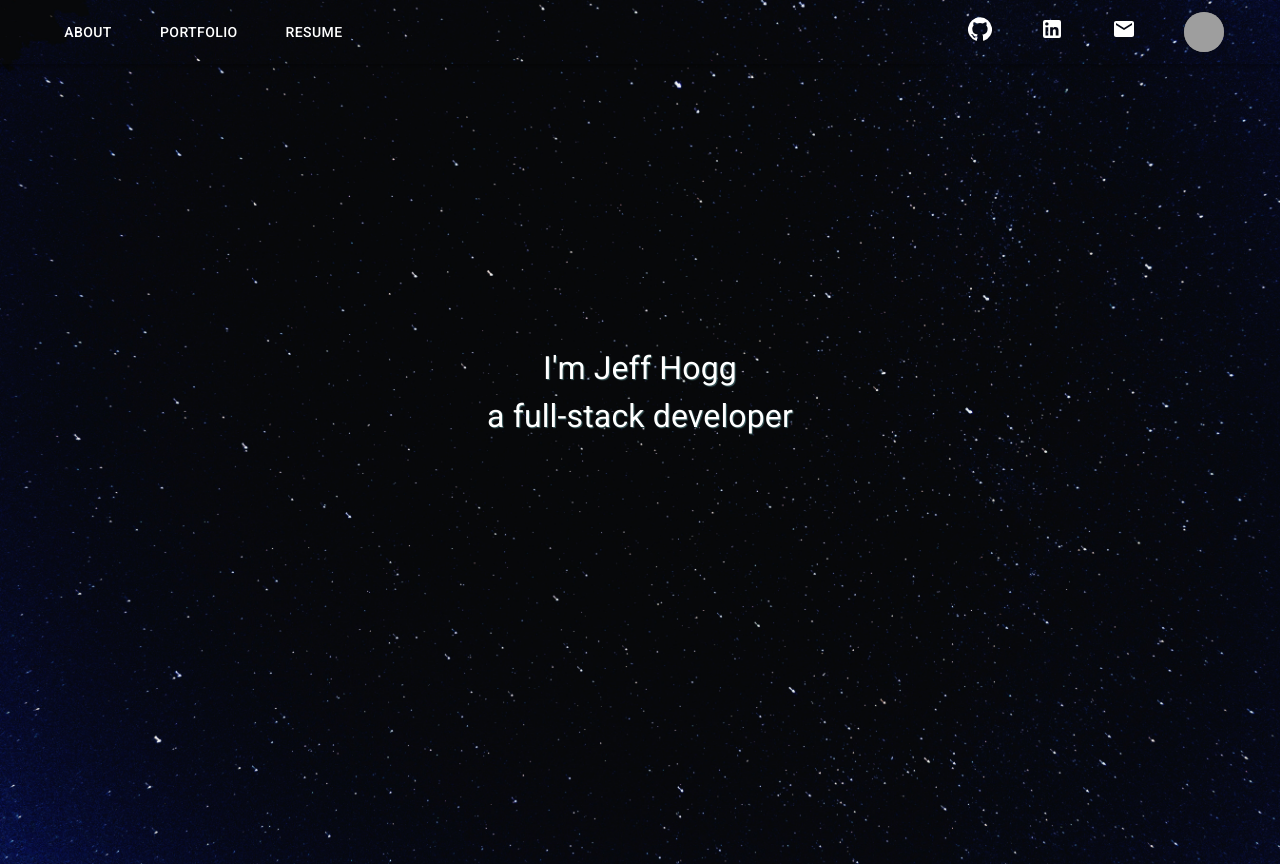
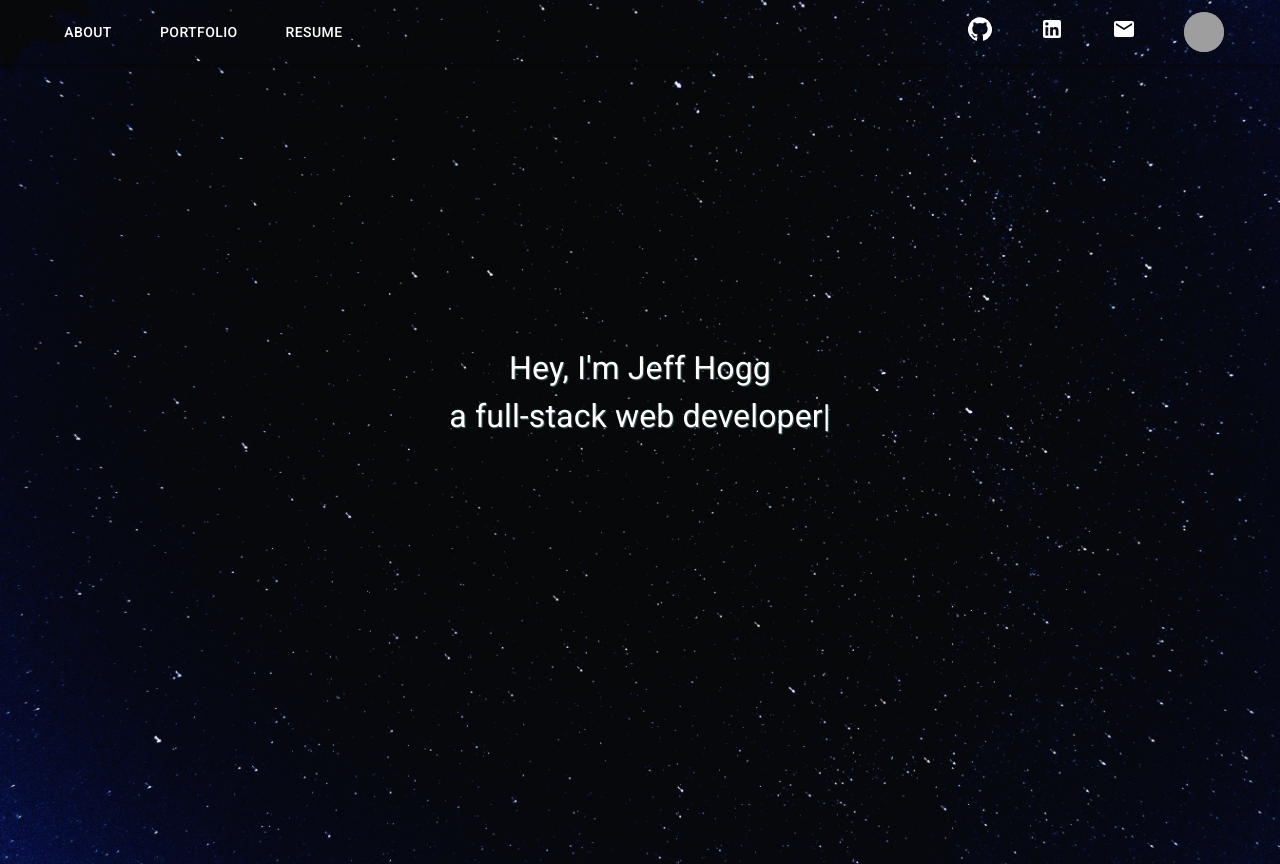
Before and after one commit to jeffreyehogg/portfolio-old, a Next.js app: page / in a window 1280 px wide. Built offline with nearby package versions, Linux system fonts and the light colour scheme; grey boxes are pictures that could not be loaded.

Commit message:
adds landing text animation

```diff
--- a/components/Landing.tsx
+++ b/components/Landing.tsx
@@ -1,12 +1,12 @@
 import React from 'react';
+import LandingText from './LandingText';
 import styles from '../styles/Landing.module.css';
 
 const Landing = () => {
   return (
     <div className={styles.container}>
       <p className={styles.landingText}>
-        I'm Jeff Hogg
-        <br />a full-stack developer
+        <LandingText />
       </p>
     </div>
   );
--- /dev/null
+++ b/components/LandingText.tsx
@@ -0,0 +1,14 @@
+import React, { Component } from 'react';
+import Typist from 'react-typist';
+
+export default class MyComponent extends Component {
+  render() {
+    return (
+      <Typist>
+        <span>Hey, I'm Jeff Hogg</span>
+        <br />
+        <span>a full-stack web developer</span>
+      </Typist>
+    );
+  }
+}
--- a/package.json
+++ b/package.json
@@ -15,11 +15,13 @@
     "next": "10.0.7",
     "pdfjs-dist": "^2.6.347",
     "react": "17.0.1",
-    "react-dom": "17.0.1"
+    "react-dom": "17.0.1",
+    "react-typist": "^2.0.5"
   },
   "devDependencies": {
     "@types/node": "^14.14.30",
     "@types/react": "^17.0.2",
+    "@types/react-typist": "^2.0.1",
     "typescript": "^4.1.5"
   }
 }
```
Also changed, not shown: 1 other file (tests, documents, lock files or other folders).
